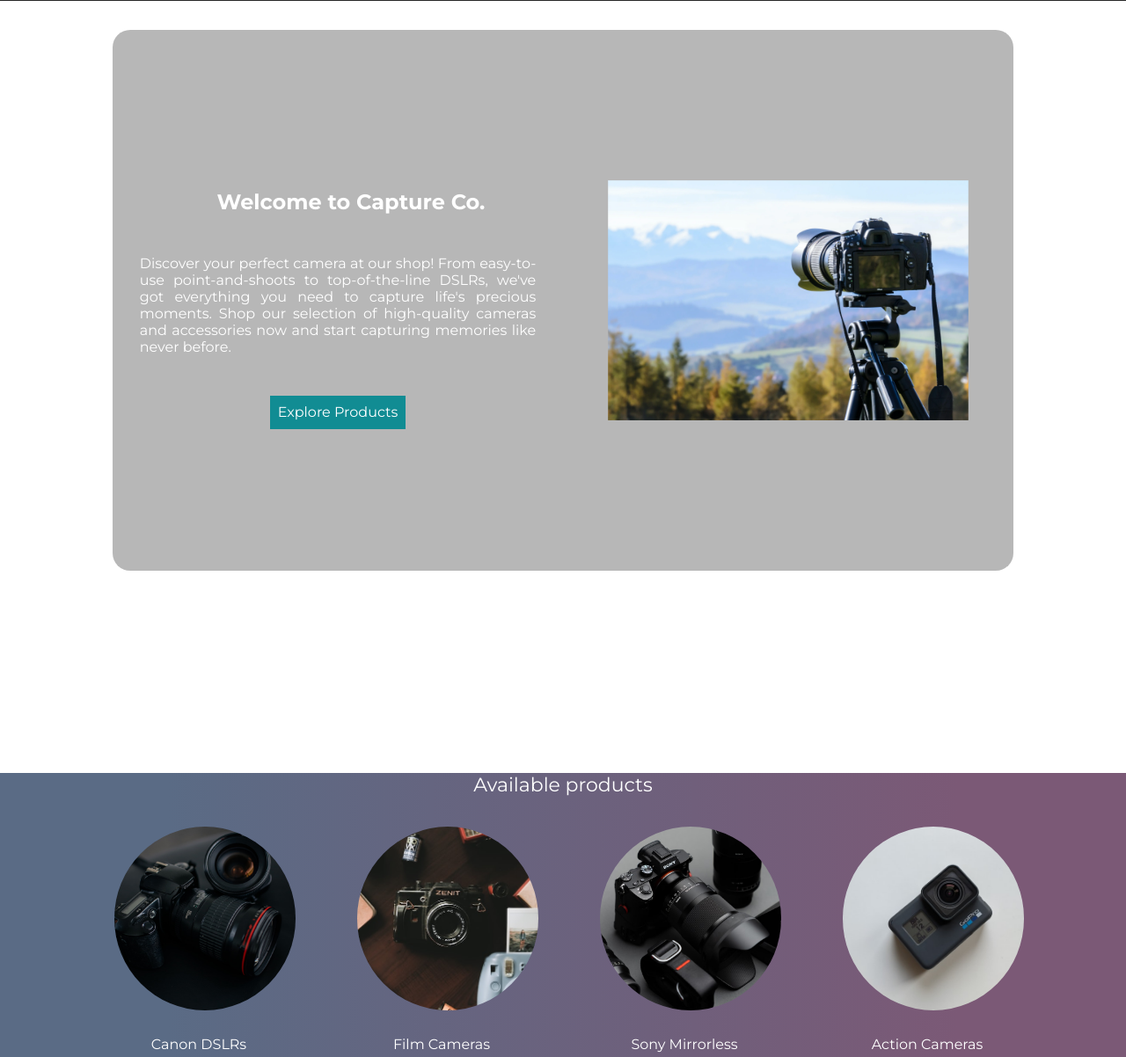
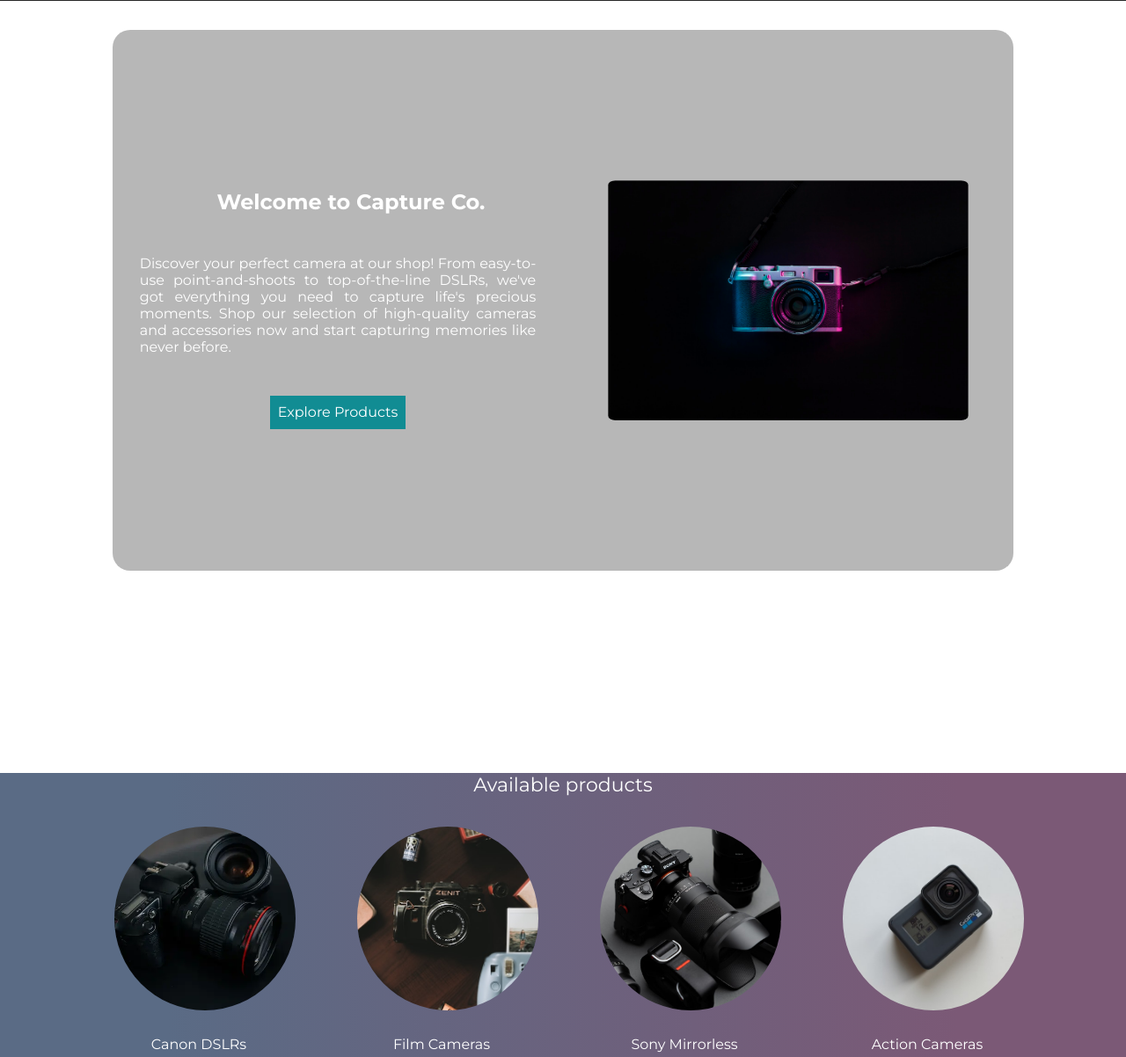
Before and after one commit to mrugank-wadekar/capture-co, a plain HTML site: page index.html in a window 1280 px wide. Shown: the part 81-1283 px from the top of the page at 88% size. Drawn offline with nearby package versions, Linux system fonts and the light colour scheme.

Commit message:
Update images

```diff
--- a/index.html
+++ b/index.html
@@ -31,7 +31,7 @@
             </div>
 
             <div class="right">
-                <img src="images/cam3.webp" class="right-img">
+                <img src="images/pr-1.jpg" class="right-img">
             </div>
         </div>
     </div>
@@ -40,7 +40,7 @@
     <div class="products-container" id="products-container">
         <div class="prod-line">Available products</div>
         <div class="image-container">
-            <div class="prod-image"> <div class="rotate"></div><img src="images/bg1m.jpg" class="img1"><p>Canon DSLRs</p></div>
+            <div class="prod-image"> <div class="rotate"></div><img src="images/bg1r.webp" class="img1"><p>Canon DSLRs</p></div>
             <div class="prod-image"><div class="rotate"></div><img src="images/bg4r.jpg" class="img1"><p>Film Cameras</p></div>
             <div class="prod-image"><div class="rotate"></div><img src="images/pr5.jpg" class="img1"><p>Sony Mirrorless</p></div>
             <div class="prod-image"><div class="rotate"></div><img src="images/pr6.jpg" class="img1" id="prod-image-4"><p>Action Cameras</p></div>
--- a/styles.css
+++ b/styles.css
@@ -268,6 +268,14 @@ a:visited{
     max-width:100%;
     max-height:100%;
     transform: scale(0.8);
+    border-radius: 2%;
+    filter: saturate(130%);
+    transition: transform 0.12s ease-in-out;
+}
+
+
+.right-img:hover{
+    transform: scale(0.809);
 
 }
 
@@ -590,20 +598,7 @@ footer p{
 }
 
 
-
-
 @keyframes hue {
-    from {
-        /* filter: hue-rotate(0deg); */
-        /* background-image:linear-gradient(90deg,#73676f 20%, #60696d  70%); */
-        filter:brightness(30%)
-    }
-
-    to {
-        /* filter: hue-rotate(360deg); */
-        /* background-image:linear-gradient(90deg,#df51ad 20%, #4197c5  70%); */
-        filter:brightness(100%);
-    }
 
 
     0%   {filter:brightness(30%)}
```
Also changed, not shown: images/bg1.jpg (deleted), images/bg1.webp (deleted), images/bg8.jpg (deleted), images/main1.jpg (added), images/main3.jpg (added), images/pr-2.jpg (deleted), images/pr-3.jpg (deleted), 2 other files.
